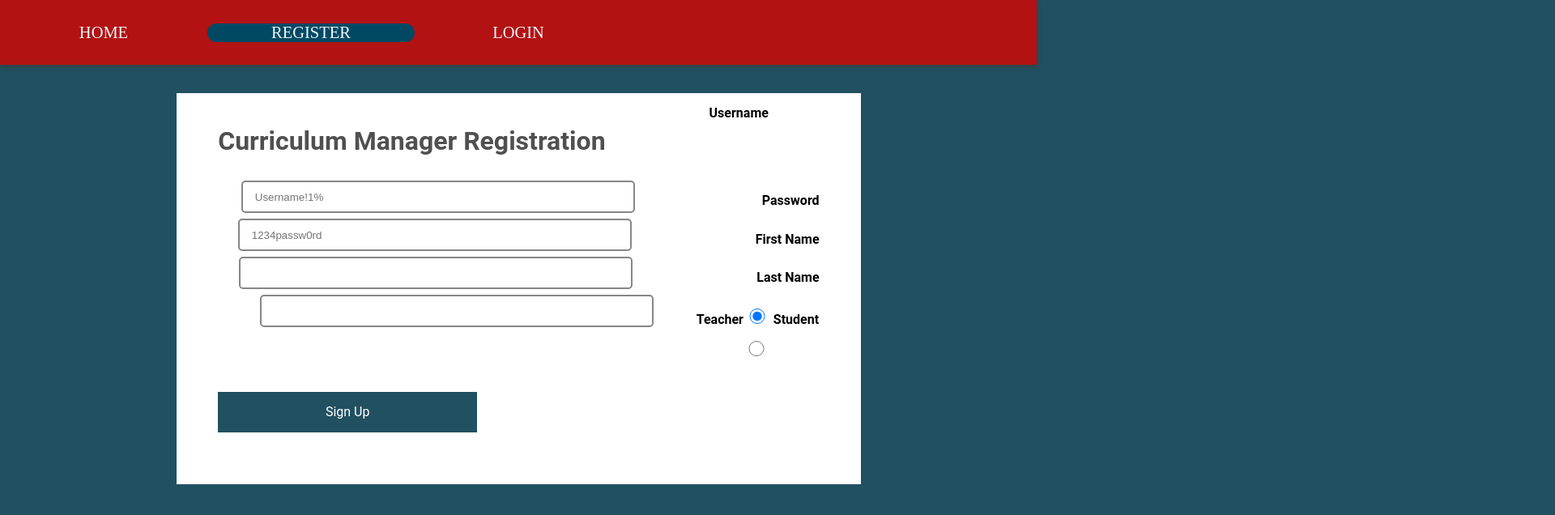
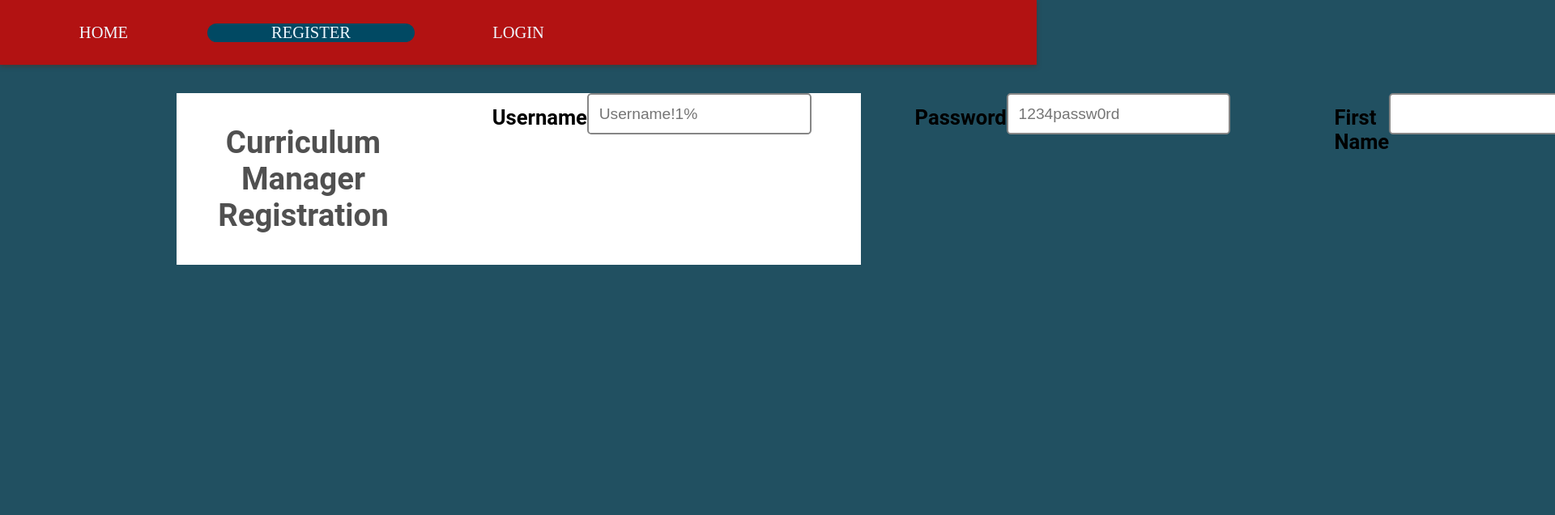
Before and after one commit to Juliafin/whiteboard_classic, a website: page public/login_registration/index.html in a window 1280 px wide. Both pictures are taken after a click on the item "REGISTER". Shown: the top 636 px of the page at 81% size, 1920 px wide, since content can reach past the window. Drawn offline with nearby package versions, Linux system fonts and the light colour scheme; no server answers; a web font is replaced by a local one.

Commit message:
adjusted css on login pages

```diff
--- a/public/login_registration/assets/css/main.css
+++ b/public/login_registration/assets/css/main.css
@@ -34,7 +34,7 @@ body {
   position: relative;
   width: 66vw;
   min-height: 100%;
-  padding: 0px 4% 5% 4%;
+  padding: 0px 4% 0 4%;
   margin: 9% auto;
   background-color: white;
 }
@@ -48,15 +48,16 @@ fieldset {
   margin: 0;
   min-width: 0;
   display: flex;
-  flex-wrap: wrap;
+  /* flex-wrap: wrap; */
 }
 
 h1 {
-  padding-top: 40px;
+  padding-top: 3vw;
   text-align: center;
   color: rgb(80, 80, 80);
   margin: 0;
-  margin-bottom: 30px;
+  margin-bottom: 3vw;
+  font-size: 3vw;
 }
 
 h2.features {
@@ -102,6 +103,7 @@ label {
   margin: 1.2vw 0 1vw 10vw;
   font-weight: bold;
   margin-left: 10vw;
+  font-size: 2vw;
 }
 
 input {
@@ -109,22 +111,28 @@ input {
   margin-left: auto;
   margin-right: auto;
   width: 38vw;
-  height: 40px;
-  padding: 15px;
-  border: 2px solid;
+  height: 4vw;
+  padding: 1vw;
+  border: .2vw solid;
   border-color: #868686;
-  border-radius: 5px;
+  border-radius: .4vw;
+  font-size: 1.5vw;
 }
 
 button {
-  margin-top: 40px;
-  width: 320px;
-  height: 50px;
+  margin-top: 0vw;
+  width: 19vw;
+  height: 5vw;
   background-color: rgb(33, 80, 97);
   color: white;
-  font-size: 16px;
+  font-size: 2vw;
   border: none;
   font-family: Roboto;
+  margin-bottom: 3vw;
+}
+
+button#login_button {
+    margin-top: 3vw;
 }
 
 label#teacher_label,
@@ -143,10 +151,8 @@ label#teacher_label, label#student_label {
 }
 
 input[type="radio"] {
-  height: 19px;
-  margin-top: 11%;
-  margin-left: 0%;
-  margin-right: 2%;
+  height: 2vw;
+  margin-top: 3vw;
   padding: 0;
   cursor: pointer;
 }
@@ -190,6 +196,7 @@ a.login {
 
 .teacher_student_select {
   text-align: center;
+  height: 9vw;
 }
 
 .button_container {
```
